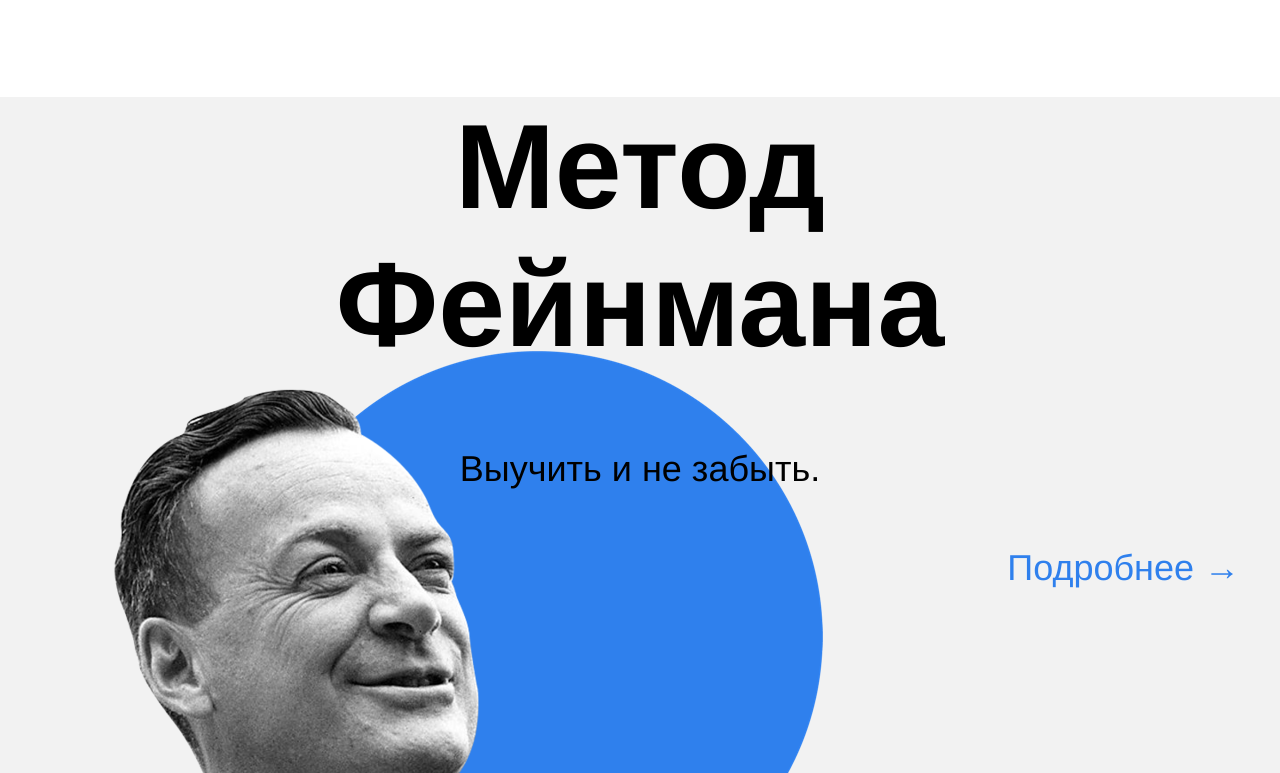
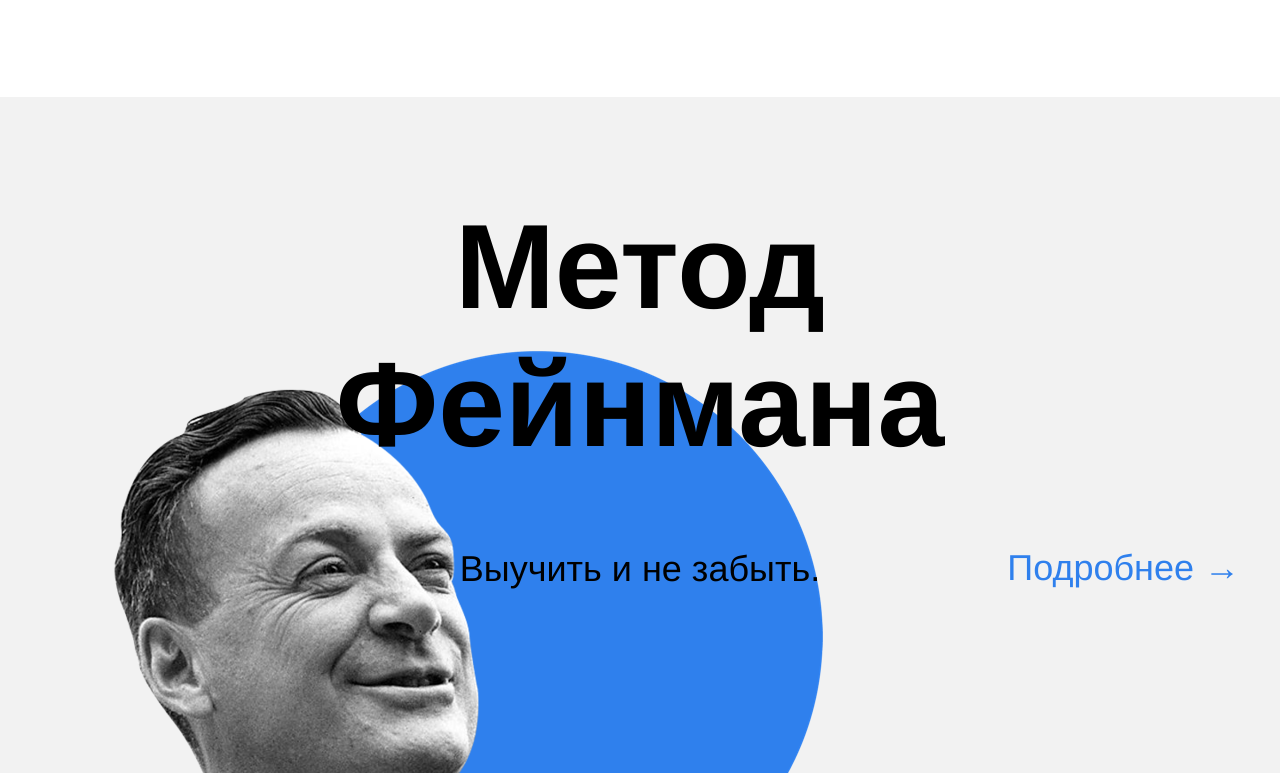
Before and after one commit to yuli-ageeva/how-to-learn, a plain HTML site: page index.html in a window 1280 px wide. Shown: the part 1947-2720 px from the top of the page. Drawn offline with Linux system fonts and the light colour scheme.

Commit message:
fix paddings

```diff
--- a/index.html
+++ b/index.html
@@ -107,7 +107,7 @@
         </ul>
       </section>
       <section class="content_feyman">
-        <h2 class="title_feyman">Метод<br>Фейнмана</h2>
+        <h2 class="title_feyman">Метод Фейнмана</h2>
         <h3 class="subtitle_feyman">Выучить и не забыть.</h3>
         <div class="content_feyman_foto">
           <img src="./images/feynman.png" alt="фотография Фейнмана">
--- a/styles/style.css
+++ b/styles/style.css
@@ -205,6 +205,8 @@
   background-color: #f2f2f2;
   height: 890px;
   position: relative;
+  padding-top: 100px;
+  box-sizing: border-box;
 }
 
 .title_feyman {
@@ -212,10 +214,10 @@
   text-align: center;
   line-height: 1.15;
   font-weight: 600;
-  margin-top: 100px;
-  margin-bottom: 0;
   z-index: 1;
   position: relative;
+  width: 648px;
+  margin: 0 auto;
 }
 
 .subtitle_feyman {
```
